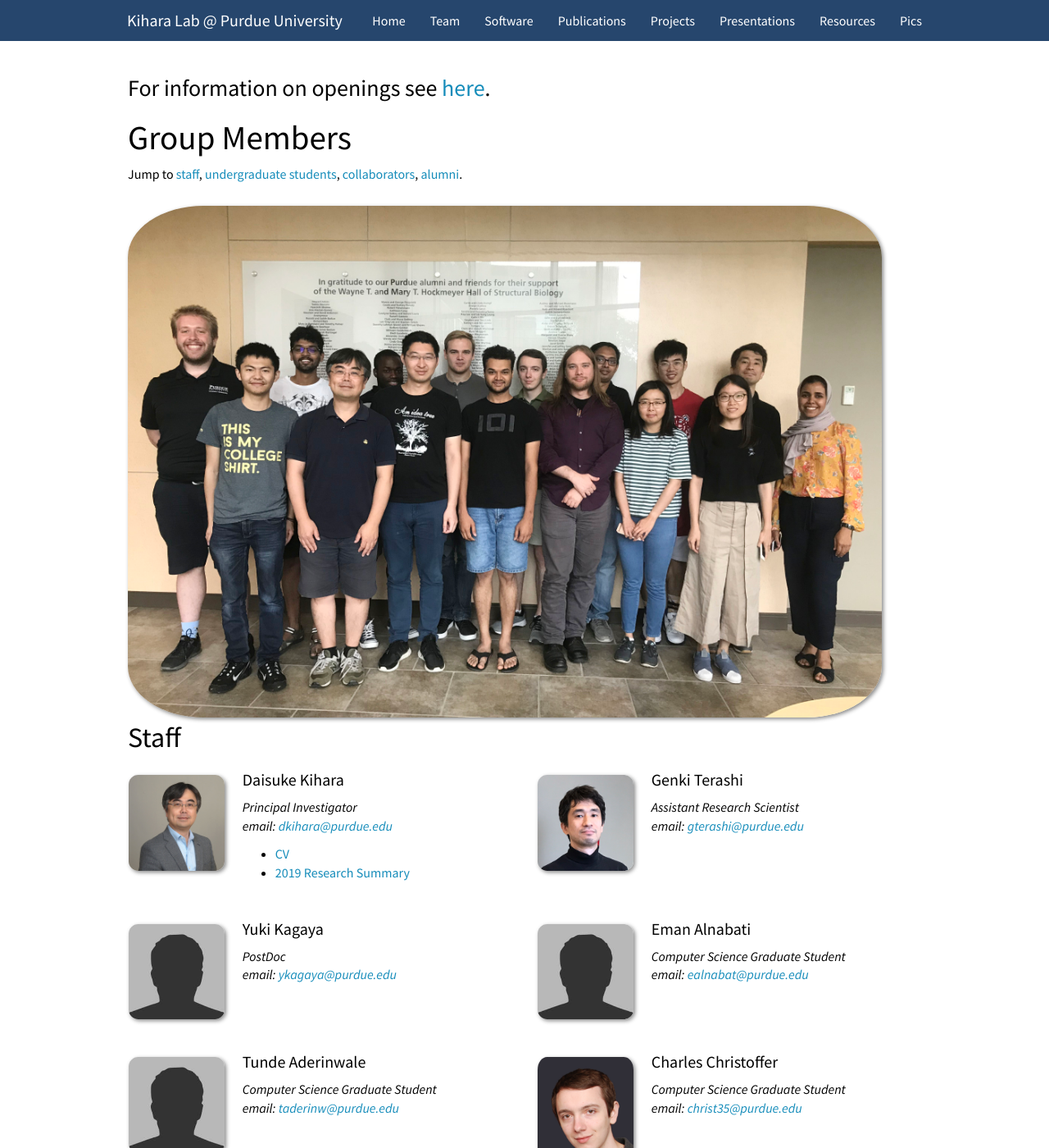
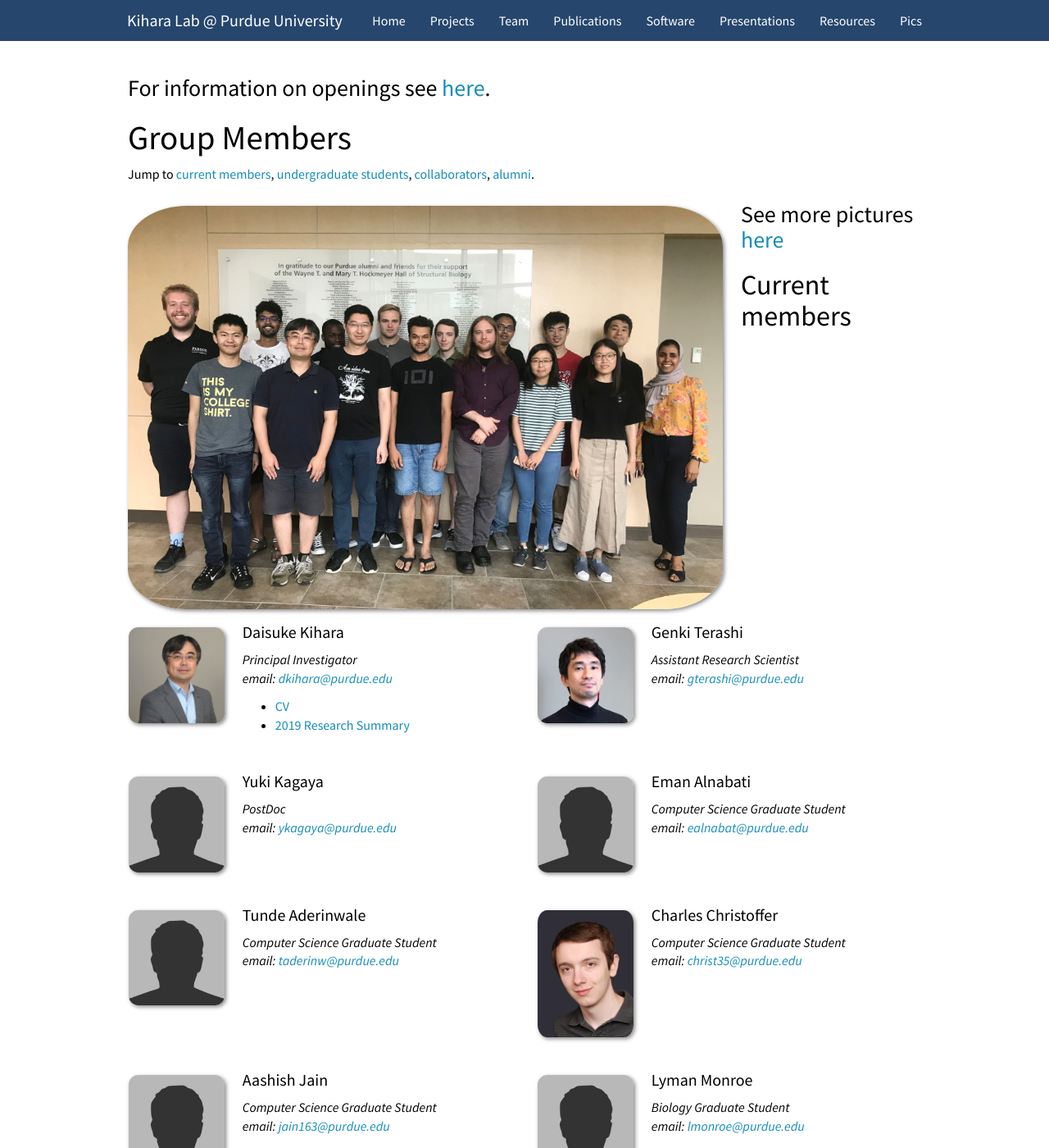
Before and after one commit to 18vijayb/KiharaNewWeb, a Jekyll site: the page built from _pages/team.md, in a window 1280 px wide and 1400 px high. Shown: the whole window at 82% size. Built offline with Jekyll 4.4.1, drawn with Linux system fonts in a browser that asks for light colours; nearby versions of some CDN libraries.

Commit message:
Updated per feedback

```diff
--- a/_data/publist.yml
+++ b/_data/publist.yml
@@ -144,7 +144,7 @@
     display: PDF
     url: http://www.nature.com/articles/s41467-021-22401-y
   links:
-  - display: 'Web server: VESPER Server'
+  - display: 'VESPER Server'
     url: https://kiharalab.org/em-surfer/vesper.php
   - display: 'Github: VESPER'
     url: http://www.github.com/kiharalab/vesper
--- a/_includes/header.html
+++ b/_includes/header.html
@@ -13,10 +13,10 @@
 	<div class="collapse navbar-collapse" id="navbar-collapse-1">
 	  <ul class="nav navbar-nav navbar-right">
 		<li><a href="{{ site.url }}{{ site.baseurl }}/">Home</a></li>
+		<li><a href="{{ site.url }}{{ site.baseurl }}/projects">Projects</a></li>
 		<li><a href="{{ site.url }}{{ site.baseurl }}/team">Team</a></li>
+		<li><a href="{{ site.url }}{{ site.baseurl }}/publications">Publications</a></li>
 		<li><a href="{{ site.url }}{{ site.baseurl }}/software">Software</a></li>
-		<li><a href="{{ site.url }}{{ site.baseurl }}/publications">Publications</a></li>
-		<li><a href="{{ site.url }}{{ site.baseurl }}/projects">Projects</a></li>
 		<li><a href="{{ site.url }}{{ site.baseurl }}/presentations">Presentations</a></li>
 		<li><a href="{{ site.url }}{{ site.baseurl }}/resources">Resources</a></li>
 		<li><a href="{{ site.url }}{{ site.baseurl }}/pics">Pics</a></li>
--- a/_pages/team.md
+++ b/_pages/team.md
@@ -10,11 +10,13 @@ permalink: /team/
 
 # Group Members
 
-Jump to [staff](#staff), [undergraduate students](#undergraduates), [collaborators](#collaborators), [alumni](#alumni).
+Jump to [current members](#current\ members), [undergraduate students](#undergraduates), [collaborators](#collaborators), [alumni](#alumni).
+<div>
+<img src="{{ site.url }}{{ site.baseurl }}/images/gallerypic/Aug2019_grouppic.jpg" width="75%" class="img-responsive" style="float: left" />
+</div>
+### See more pictures [here]({{ site.url }}{{ site.baseurl }}/pics)
 
-<img src="{{ site.url }}{{ site.baseurl }}/images/gallerypic/Aug2019_grouppic.jpg" class="img-responsive" width="95%" style="float: left" />
-
-## Staff
+## Current members
 {% assign number_printed = 0 %}
 {% for member in site.data.team_members %}
 
```
Also changed, not shown: _pages/home.md (+0 -8 lines), _pages/publications.md (+1 -1 lines), images/sliderpic/41598_2021_87204_Fig1_HTML.png.webp (added), images/sliderpic/fmolb-08-647915-g001.jpeg (added), 1 other file.
